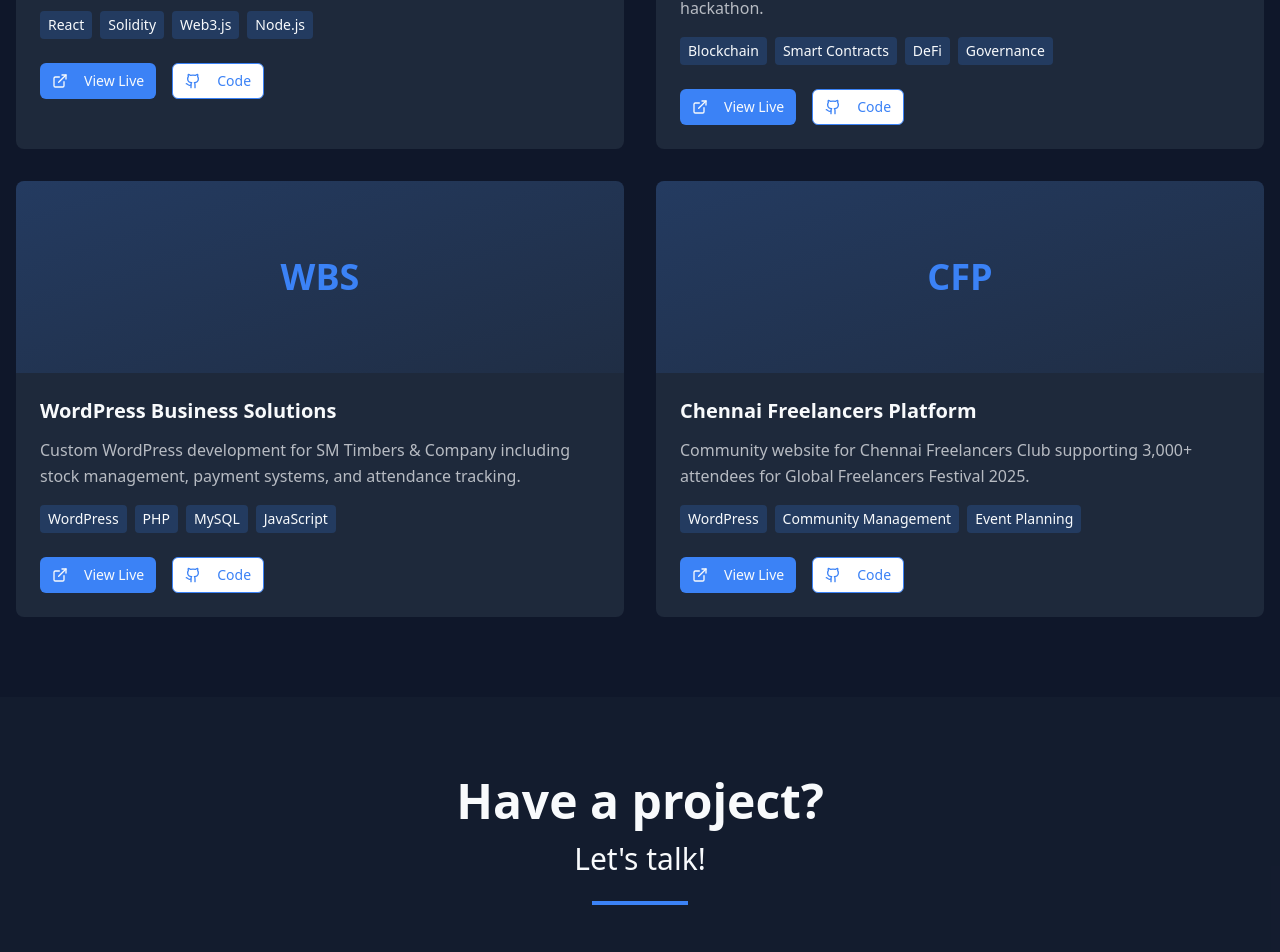
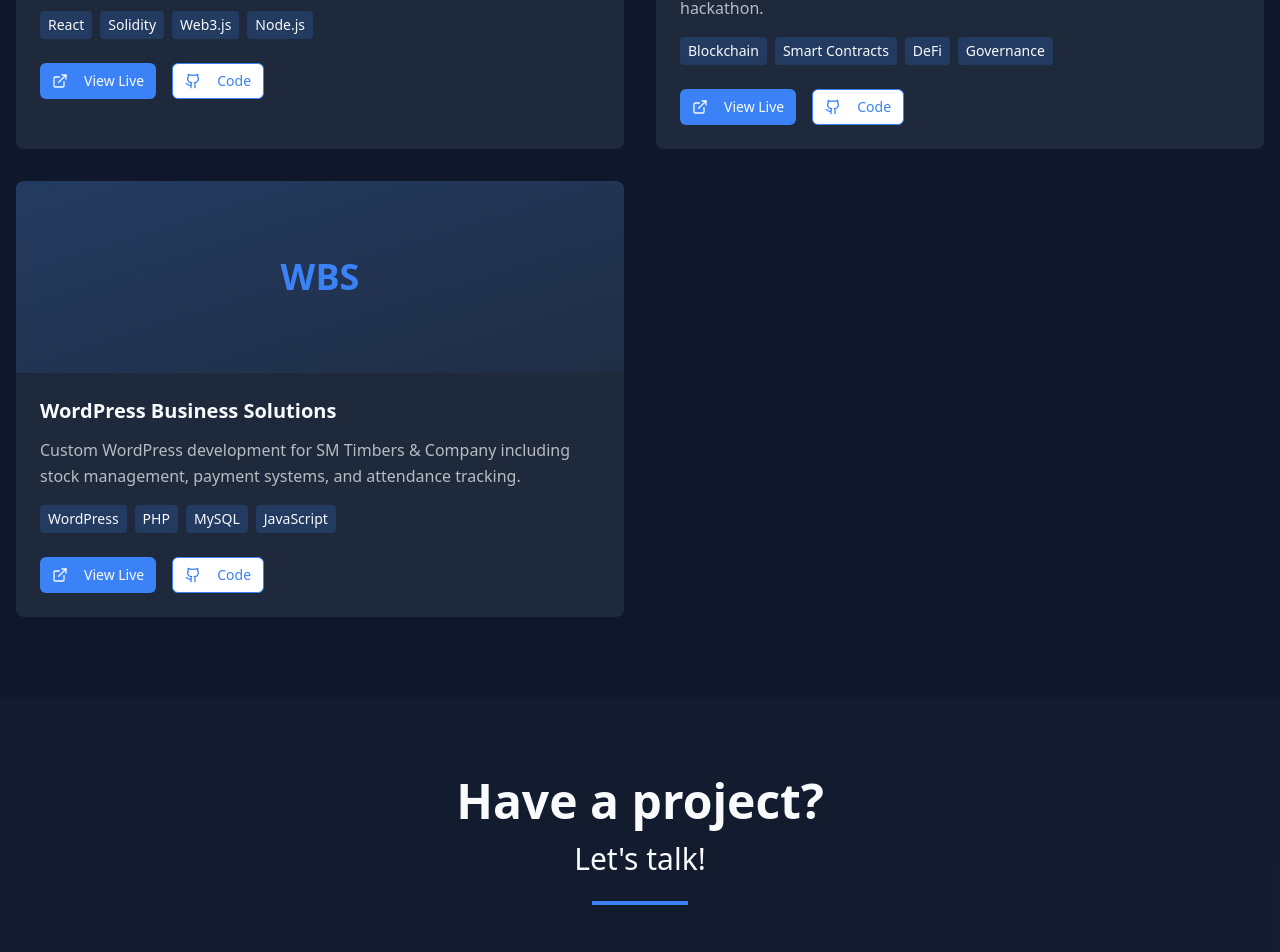
Before and after one commit to Madhav-tech1212/Madhav-Portfolio-, a React (Vite) app: page / in a window 1280 px wide. Shown: the part 4723-5675 px from the top of the page. Built offline with nearby package versions, Linux system fonts and the light colour scheme.

Commit message:
Remove Chennai Freelancers Platform
Removed the "Chennai Freelancers Platform" project from the featured projects section in `src/components/Projects.tsx`.

```diff
--- a/src/components/Projects.tsx
+++ b/src/components/Projects.tsx
@@ -24,14 +24,6 @@ const Projects = () => {
       title: 'WordPress Business Solutions',
       description: 'Custom WordPress development for SM Timbers & Company including stock management, payment systems, and attendance tracking.',
       technologies: ['WordPress', 'PHP', 'MySQL', 'JavaScript'],
-      liveUrl: '#',
-      githubUrl: '#',
-      image: '/api/placeholder/400/250'
-    },
-    {
-      title: 'Chennai Freelancers Platform',
-      description: 'Community website for Chennai Freelancers Club supporting 3,000+ attendees for Global Freelancers Festival 2025.',
-      technologies: ['WordPress', 'Community Management', 'Event Planning'],
       liveUrl: '#',
       githubUrl: '#',
       image: '/api/placeholder/400/250'
```
